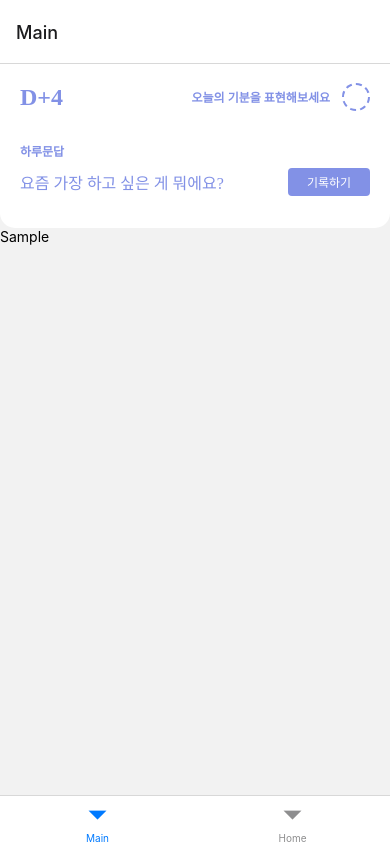
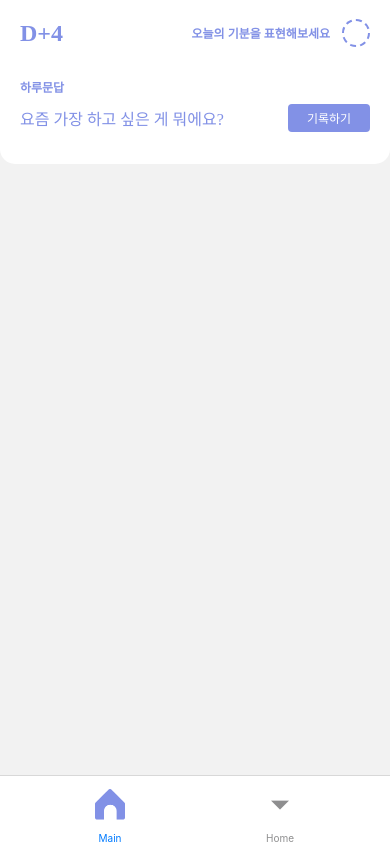
Before and after one commit to IHuAe/IHuAe-typescript, a React Native app: screen / in a window 390 px wide. Built offline with nearby package versions, Linux system fonts and the light colour scheme.

Commit message:
style: bottom tab, header option add

```diff
--- a/App.tsx
+++ b/App.tsx
@@ -3,10 +3,12 @@ import {Text, View, Image} from 'react-native';
 import {NavigationContainer} from '@react-navigation/native';
 import {createBottomTabNavigator} from '@react-navigation/bottom-tabs';
 
+import type {BottomTabNavigationOptions} from '@react-navigation/bottom-tabs';
+
 import {color} from 'styles/Theme';
-
 import {Main} from 'pages/index';
 import {mainIcon} from 'src/assets/index';
+import tabBarOption from 'utils/tabBarOption';
 
 function HomeScreen() {
   return (
@@ -20,22 +22,28 @@ const Tab = createBottomTabNavigator();
 
 const App = () => {
   // PARAM icon 관련 설정
-  // const iconConfig = (icon) => ({ focused }) => (
-  //   <Image
-  //     style={{
-  //       tintColor: focused ? color.main.main : null,
-  //       resizeMode: 'contain',
-  //       height: 31,
-  //       width: 31,
-  //     }}
-  //     source={icon}
-  //   />
-  // )
 
   return (
     <NavigationContainer>
-      <Tab.Navigator>
-        <Tab.Screen name="Main" component={Main} />
+      <Tab.Navigator screenOptions={{...tabBarOption}}>
+        <Tab.Screen
+          name="Main"
+          component={Main}
+          options={{
+            headerShown: false,
+            tabBarIcon: ({focused}) => (
+              <Image
+                style={{
+                  tintColor: focused ? '#8291E6' : undefined,
+                  resizeMode: 'contain',
+                  height: 31,
+                  width: 31,
+                }}
+                source={mainIcon.HOME}
+              />
+            ),
+          }}
+        />
         <Tab.Screen name="Home" component={HomeScreen} />
       </Tab.Navigator>
     </NavigationContainer>
--- /dev/null
+++ b/components/main/Main.tsx
@@ -0,0 +1,17 @@
+import {View} from 'react-native';
+import styled from 'styled-components/native';
+
+import {color} from 'styles/Theme';
+
+const MainView = () => {
+  return <Main.Container></Main.Container>;
+};
+
+const Main = {
+  Container: styled.View`
+    flex-grow: 1;
+    color: ${color.bg.bg_01};
+  `,
+};
+
+export default MainView;
--- a/pages/main/Main.tsx
+++ b/pages/main/Main.tsx
@@ -1,13 +1,14 @@
 import {View, Text} from 'react-native';
 
 import MainHeaderView from 'components/layout/MainHeader';
+import MainView from 'components/main/Main';
 
 const Main: React.FC = () => {
   return (
     <>
       <View>
         <MainHeaderView />
-        <Text>Sample</Text>
+        <MainView></MainView>
       </View>
     </>
   );
--- a/src/assets/index.ts
+++ b/src/assets/index.ts
@@ -5,4 +5,8 @@ const mainIcon = {
   MESSAGE: require('./icon/tab_off_ic_message.png'),
 };
 
+// type MainIconType = {
+//   [key: string] : ImageSourcePropType;
+// }
+
 export {mainIcon};
--- a/utils/tabBarOption.ts
+++ b/utils/tabBarOption.ts
@@ -1,3 +1,15 @@
-const tabBarOption = {};
+const tabBarOption = {
+  tabBarStyle: {
+    height: 69,
+    paddingHorizontal: 25,
+    // shadowOpacity: 0.1,
+    // shadowRadius: 0,
+    // elevation: 20,
+    // position: 'absolute',
+    // bottom: 0,
+    marginBottom: 0,
+    background: '#fff',
+  },
+};
 
 export default tabBarOption;
```
Also changed, not shown: utils/screenOption.ts (added).
